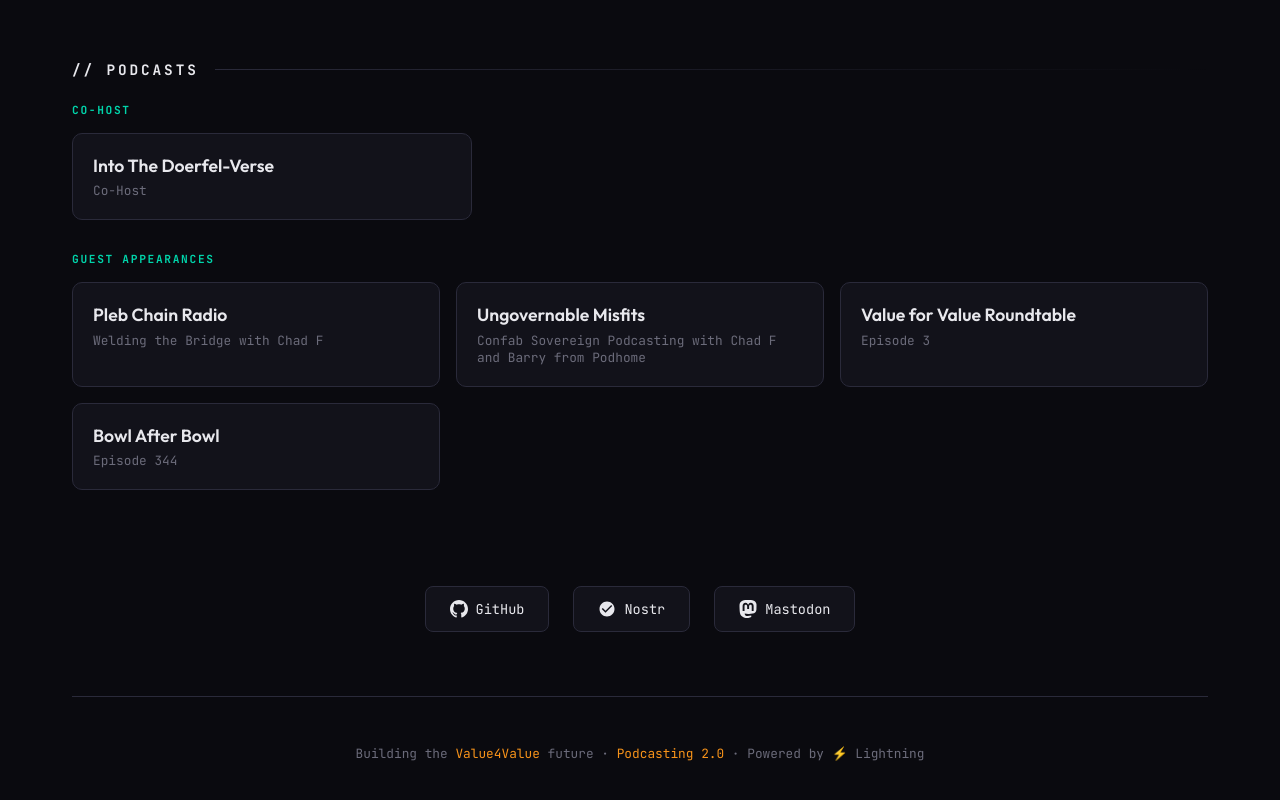
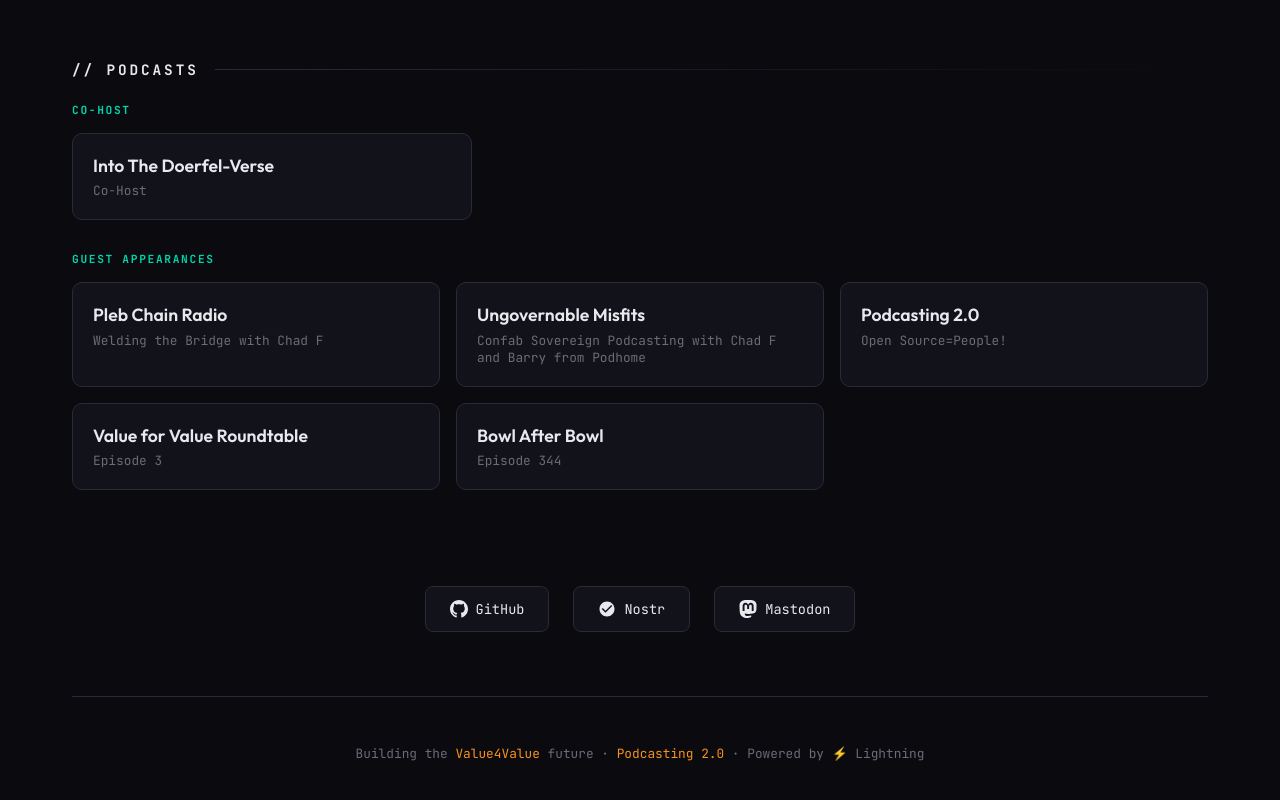
Before and after one commit to ChadFarrow/chadf-landing-page, a Next.js app: page / in a window 1280 px wide. Shown: the part 1453-2253 px from the top of the page. Built offline with nearby package versions, Linux system fonts and the light colour scheme.

Commit message:
Add new podcast entry for Podcasting 2.0

```diff
--- a/data/podcasts.ts
+++ b/data/podcasts.ts
@@ -22,6 +22,11 @@
     url: 'https://pod.link/1491067458/episode/NGVkYWI3ZDQtMDNlOC00MWMwLWJmODMtNTdjMjI5OWQ3NDQ1',
   },
   {
+    showName: 'Podcasting 2.0',
+    episode: 'Open Source=People!',
+    url: 'https://pod.link/podcasting2.0/episode/UEMyMC0yNDA?view=apps&sort=popularity',
+  },
+  {
     showName: 'Value for Value Roundtable',
     episode: 'Episode 3',
     url: 'https://pod.link/aHR0cHM6Ly9tdXNpYy5qaW1teXY0di5jb20vcG9kY2FzdHMvdjR2LXJvdW5kdGFibGUvdjR2cm91bmR0YWJsZS1yc3MueG1s/episode/N2M0MWViMjQtZGQzMC00YzQwLTk1NTgtNDcxODAwMDIxOWRh',
```
